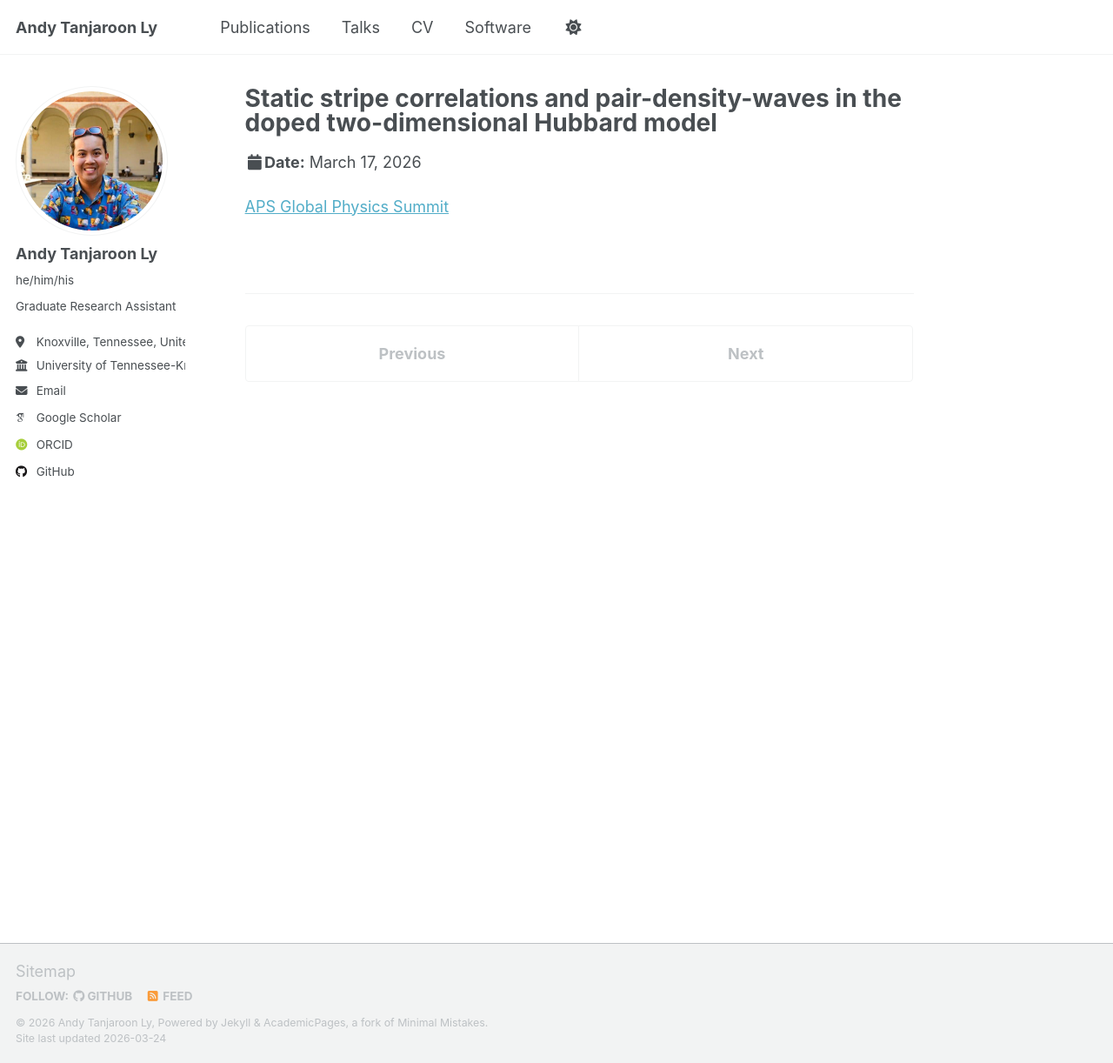
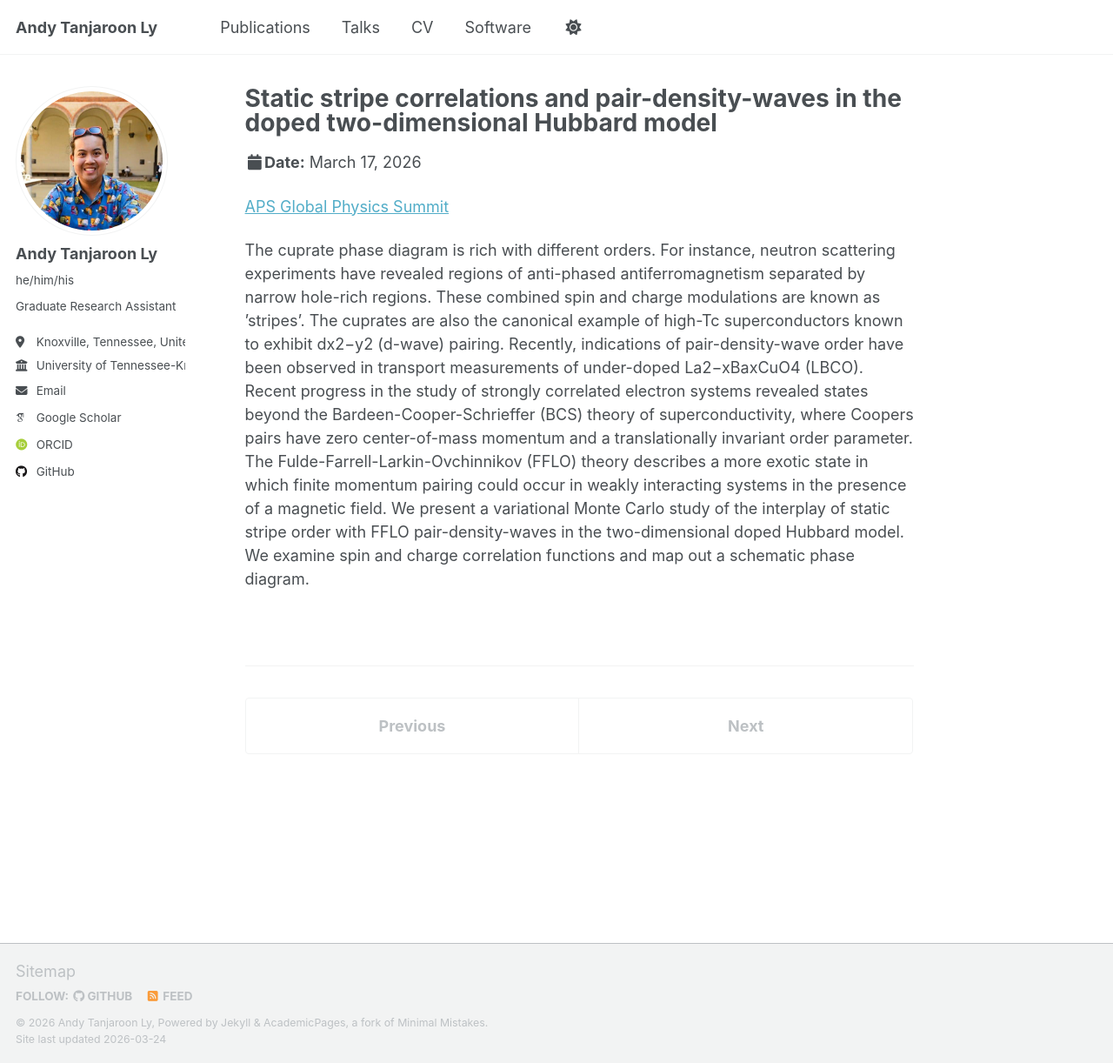
Before and after one commit to atanjaro/atanjaro.github.io, a Jekyll site: the page built from _talks/2026-03-17-aps-gps.md, in a window 1280 px wide and 1222 px high. Shown: the whole window at 87% size. Built offline with Jekyll 4.4.1, drawn with Linux system fonts in a browser that asks for light colours; some web fonts are replaced; a script that is not in the unit is left out.

Commit message:
Update 2026-03-17-aps-gps.md

```diff
--- a/_talks/2026-03-17-aps-gps.md
+++ b/_talks/2026-03-17-aps-gps.md
@@ -9,3 +9,5 @@ date: 2026-03-17
 location: "Denver, CO, USA"
 ---
 [APS Global Physics Summit](https://summit.aps.org/events/MAR-G31/9)
+
+The cuprate phase diagram is rich with different orders. For instance, neutron scattering experiments have revealed regions of anti-phased antiferromagnetism separated by narrow hole-rich regions. These combined spin and charge modulations are known as ’stripes’. The cuprates are also the canonical example of high-Tc superconductors known to exhibit dx2−y2 (d-wave) pairing. Recently, indications of pair-density-wave order have been observed in transport measurements of under-doped La2−xBaxCuO4 (LBCO). Recent progress in the study of strongly correlated electron systems revealed states beyond the Bardeen-Cooper-Schrieffer (BCS) theory of superconductivity, where Coopers pairs have zero center-of-mass momentum and a translationally invariant order parameter. The Fulde-Farrell-Larkin-Ovchinnikov (FFLO) theory describes a more exotic state in which finite momentum pairing could occur in weakly interacting systems in the presence of a magnetic field. We present a variational Monte Carlo study of the interplay of static stripe order with FFLO pair-density-waves in the two-dimensional doped Hubbard model. We examine spin and charge correlation functions and map out a schematic phase diagram.
```
